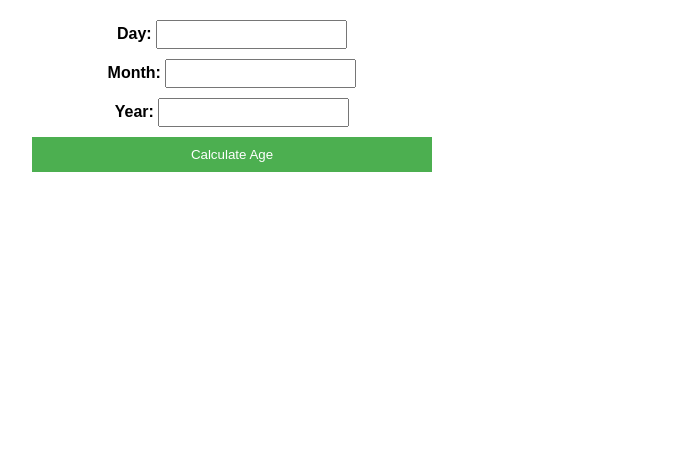
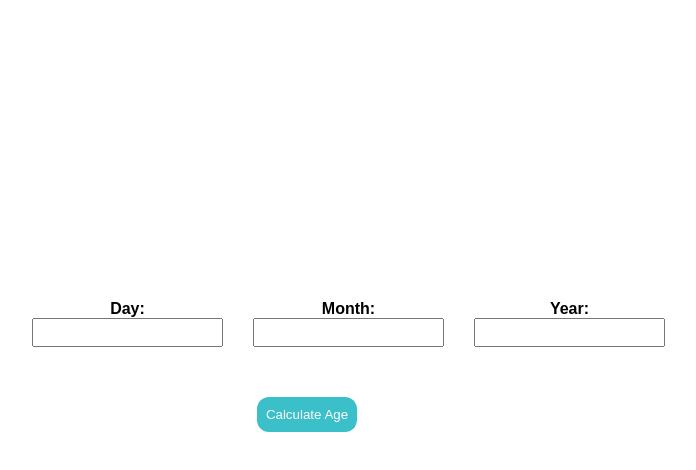
Before and after one commit to swanjikumainaa/Age-Callculator-web, a plain HTML site: page index.html in a window 1280 px wide. Shown: the whole page, without its empty margins (408-1104 px from the left). Drawn offline with Linux system fonts and the light colour scheme.

Commit message:
changed styling

```diff
--- a/index.html
+++ b/index.html
@@ -10,21 +10,22 @@
 
 <body>
   <div class="container">
-    <form id="ageForm">
-      <div class="form-group">
+    <form class ="form">
+      <div class="day">
         <label for="day">Day:</label>
         <input type="number" id="day" required>
       </div>
-      <div class="form-group">
+      <div class="month">
         <label for="month">Month:</label>
         <input type="number" id="month" required>
       </div>
-      <div class="form-group">
+      <div class="year">
         <label for="year">Year:</label>
         <input type="number" id="year" required>
       </div>
-      <button type="submit">Calculate Age</button>
+
     </form>
+    <button type="submit">Calculate Age</button>
 
     <div class="result" id="result"></div>
   </div>
--- a/style.css
+++ b/style.css
@@ -7,17 +7,31 @@ body {
   .container {
     max-width: 400px;
     margin: 0 auto;
+    margin-top:300px;
   }
 
   form {
     display: flex;
-    flex-direction: column;
+   flex-direction: row;
     margin-bottom: 20px;
+    gap: 30px;
+
   }
 
-  .form-group {
-    margin-bottom: 10px;
-  }
+  .year{
+    display: flex;
+    flex-direction: column;
+}
+
+.month{
+    display: flex;
+    flex-direction: column;
+}
+.day{
+    display: flex;
+    flex-direction: column;
+}
+
 
   label {
     font-weight: bold;
@@ -28,16 +42,21 @@ body {
   }
 
   button {
-    padding: 10px 20px;
-    background-color: #4CAF50;
+    padding: 10px 2px;
+    background-color: #3bbfc9;
     color: white;
     border: none;
     cursor: pointer;
     transition: background-color 0.3s;
+    border-radius:12px;
+    width: 100px;
+    margin-left: 150px;
+    margin-top:30px;
+
   }
 
   button:hover {
-    background-color: #45a049;
+    background-color: #1545ca;
   }
 
 
```
